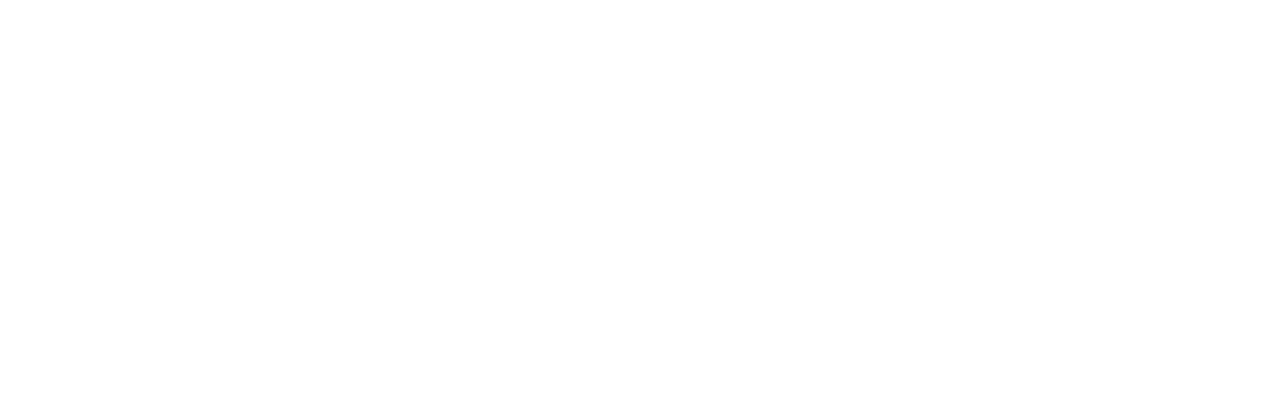
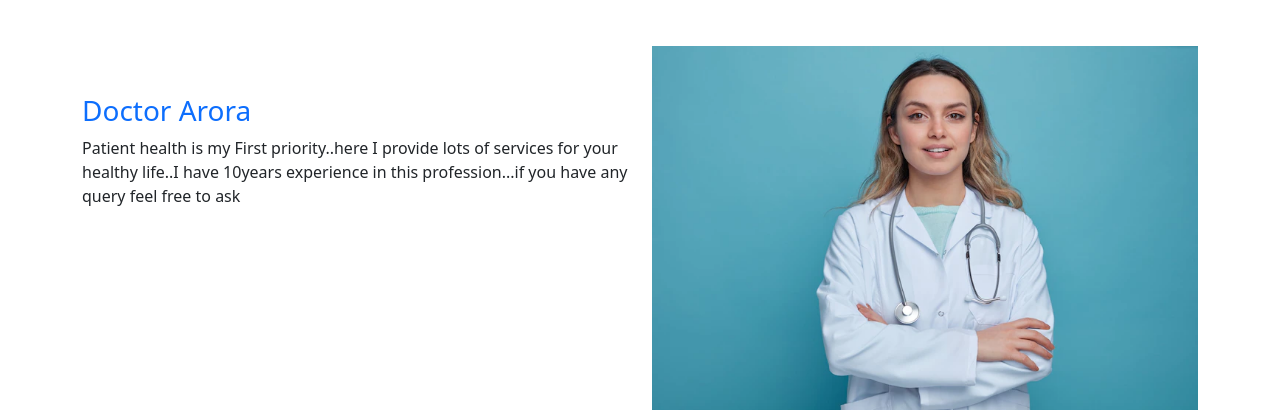
Before and after one commit to Eshshatabdi/physical-care, a React (Create React App) app: page / in a window 1280 px wide. Shown: the part 1108-1518 px from the top of the page. Before the commit the page ends 1106 px from the top, so only its background shows below. Built offline with nearby package versions, Linux system fonts and the light colour scheme; no server answers.

Commit message:
bonus part in home page complete

```diff
--- a/public/data.json
+++ b/public/data.json
@@ -11,13 +11,13 @@
         "name": "Measuring blood Pressure",
         "price": "$20",
         "description": "Monitor Blood pressure of my every patient ",
-        "img": "https://img.freepik.com/free-photo/young-male-psysician-with-patient-measuring-blood-pressure_1303-17877.jpg?t=st=1650172389~exp=1650172989~hmac=12bda1076539dcea69df928b66c271cbff20c427289fca576b642ea91ac8daed&w=740"
+        "img": "https://img.freepik.com/free-photo/young-male-psysician-with-patient-measuring-blood-pressure_1303-17879.jpg?t=st=1650228762~exp=1650229362~hmac=8cbdedacbdf40c201a182bb6f52588261bce84c715c0c9a0e9cb817013090222&w=740"
     },
     {
         "id": 3,
         "name": "Counciling and prescribe medicne",
         "price": "$50",
         "description": "First of all I talk with my patient and counciling them and then give the medicine",
-        "img": "https://img.freepik.com/free-photo/doctor-her-patient-choosing-mammary-prosthesis-office_1301-7774.jpg?t=st=1650172456~exp=1650173056~hmac=4be01d14c37441f6596426095394f94c443f13995505f3cbc75233d236822315&w=740"
+        "img": "https://img.freepik.com/free-photo/doctor-with-digital-tablet_1098-18240.jpg?t=st=1650229130~exp=1650229730~hmac=31ed47574fcaf508e8c5461d509068d825d2887c5afe94d706e239a66af4860f&w=740"
     }
 ]
--- /dev/null
+++ b/src/Pages/DoctorInfo/DoctorInfo.js
@@ -0,0 +1,23 @@
+import React from 'react';
+import image from '../../images/image.webp'
+
+const DoctorInfo = () => {
+    return (
+        <div className='container mt-5'>
+            <div className="row">
+                <div className="col-md-6 mt-5">
+                    <h3 className='text-primary'>Doctor Arora</h3>
+                    <p>Patient health is my First priority..here I provide lots of services for your healthy life..I have 10years experience in this profession...if you have any query feel free to ask</p>
+
+
+                </div>
+                <div className="col-md-6">
+                    <img src={image} className='w-100' alt="" />
+                </div>
+            </div>
+
+        </div>
+    );
+};
+
+export default DoctorInfo;
--- a/src/Pages/Home/Banner/Banner.js
+++ b/src/Pages/Home/Banner/Banner.js
@@ -21,7 +21,7 @@
                 />
                 <Carousel.Caption>
                     <h3>First slide label</h3>
-                    <p>Nulla vitae elit libero, a pharetra augue mollis interdum.</p>
+                    <p> Welcome to Physical care</p>
                 </Carousel.Caption>
             </Carousel.Item>
             <Carousel.Item >
@@ -33,7 +33,7 @@
 
                 <Carousel.Caption>
                     <h3>Second slide label</h3>
-                    <p>Lorem ipsum dolor sit amet, consectetur adipiscing elit.</p>
+                    <p>Best in Service</p>
                 </Carousel.Caption>
             </Carousel.Item>
             <Carousel.Item >
@@ -46,7 +46,7 @@
                 <Carousel.Caption>
                     <h3>Third slide label</h3>
                     <p>
-                        Praesent commodo cursus magna, vel scelerisque nisl consectetur.
+                        Always care for your health
                     </p>
                 </Carousel.Caption>
             </Carousel.Item>
--- a/src/Pages/Home/Home/Home.js
+++ b/src/Pages/Home/Home/Home.js
@@ -1,4 +1,5 @@
 import React from 'react';
+import DoctorInfo from '../../DoctorInfo/DoctorInfo';
 import Banner from '../Banner/Banner';
 import Services from '../Services/Services';
 
@@ -7,6 +8,8 @@
         <div>
             <Banner></Banner>
             <Services></Services>
+            <DoctorInfo></DoctorInfo>
+
 
         </div>
 
--- a/src/Pages/Home/Services/Services.js
+++ b/src/Pages/Home/Services/Services.js
@@ -1,5 +1,7 @@
 import React, { useEffect, useState } from 'react';
+import DoctorInfo from '../../DoctorInfo/DoctorInfo';
 import Service from '../Service/Service';
+
 
 const Services = () => {
     const [services, setServices] = useState([]);
@@ -25,6 +27,7 @@
             </div>
 
 
+
         </div>
     );
 };
```
Also changed, not shown: src/images/image.webp (added).
